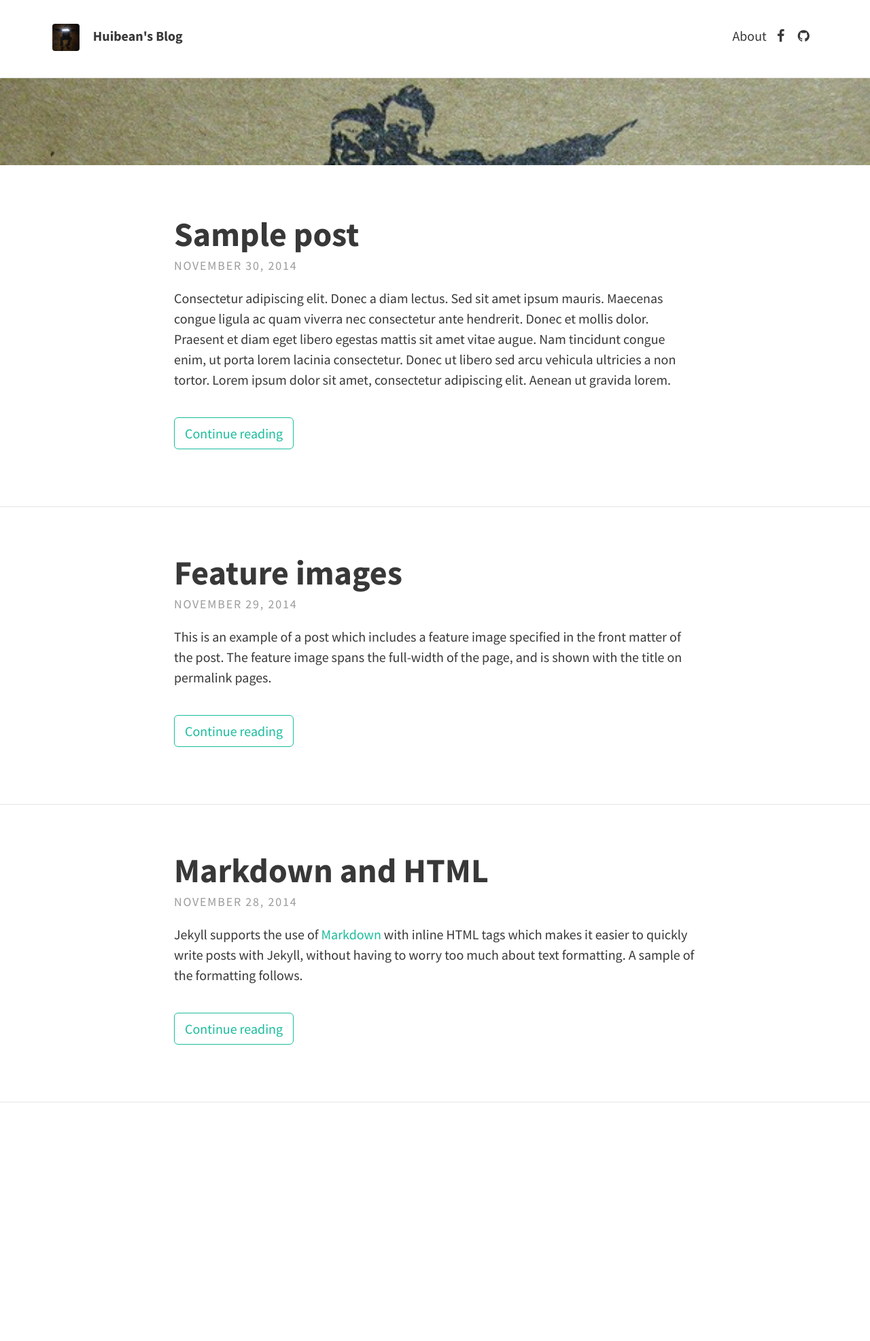
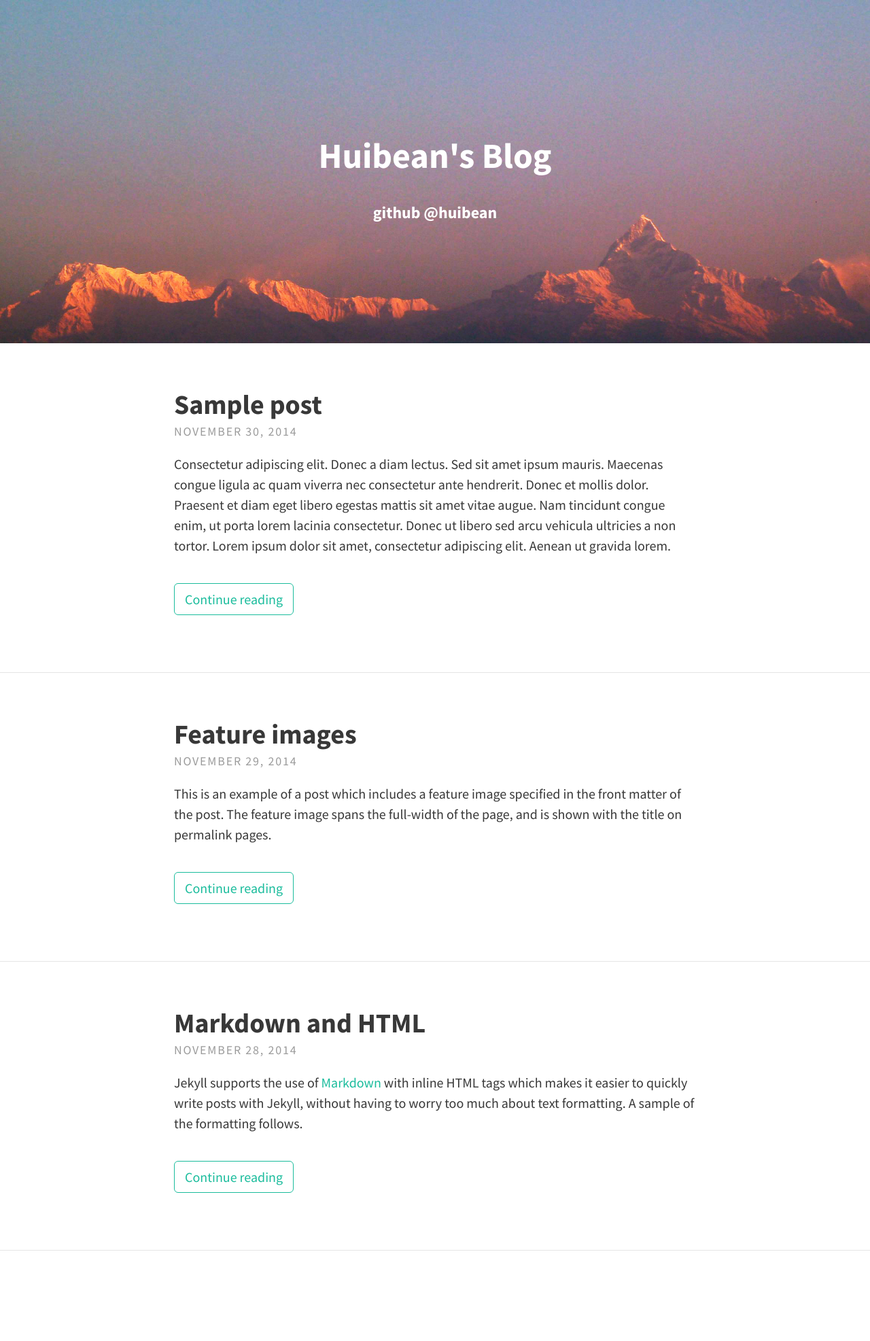
Before and after one commit to Huibean/huibean.github.io, a Jekyll site: the page built from index.html, in a window 1280 px wide. Shown: the whole page at 68% size. Built offline with Jekyll 4.4.1, drawn with Linux system fonts in a browser that asks for light colours; nearby versions of some CDN libraries; the list of posts is cut into pages by our own code; before the commit the page ends 1755 px from its top, so only the background shows below that.

Commit message:
change index

```diff
--- /dev/null
+++ b/_layouts/index.html
@@ -0,0 +1,10 @@
+<!DOCTYPE html>
+<html class="no-js">
+  {% include head.html %}
+  <body>
+    <div class="content">
+      {{ content }}
+    </div>
+    {% include footer.html %}
+  </body>
+</html>
--- a/_sass/base/_global.scss
+++ b/_sass/base/_global.scss
@@ -35,9 +35,19 @@ h1, h2, h3, h4, h5, h6 {
     color: $text-color;
   }
 }
-h1 {
-  font-size: 2.5em;
-}
+
+@media screen and (min-width: 64em) {
+  h1 {
+    font-size: 2.5rem; } }
+
+@media screen and (min-width: 42em) and (max-width: 64em) {
+  h1 {
+    font-size: 2.25rem; } }
+
+@media screen and (max-width: 42em) {
+  h1 {
+    font-size: 1.75rem; } }
+
 h2 {
   font-size: 2em;
 }
--- a/_sass/layouts/_index.scss
+++ b/_sass/layouts/_index.scss
@@ -1,3 +1,35 @@
+// Index image
+.index-img {
+  padding: 10rem 6rem;
+  color: #fff;
+  text-align: center;
+  background-size: cover;
+  h1 a {
+    color: white;
+  }
+  h3 a {
+    color: white;
+  }
+}
+
+@media screen and (min-width: 64em) {
+  .index-img {
+    padding: 10rem 6rem;
+    h1 { font-size: 3.25rem; };
+    h3 { font-size: 1.5rem; } } }
+
+@media screen and (min-width: 42em) and (max-width: 64em) {
+  .index-img {
+    padding: 7rem 4rem;
+    h1 { font-size: 3.0rem; };
+    h3 { font-size: 1.5rem; } } }
+
+@media screen and (max-width: 42em) {
+  .index-img {
+    padding: 2rem 1rem;
+    h1 { font-size: 2.5rem; };
+    h3 { font-size: 1.0rem; } } }
+
 // Header text feature
 .call-out {
   @extend %padding-regular;
--- a/index.html
+++ b/index.html
@@ -1,14 +1,13 @@
 ---
-layout: default
+layout: index
 ---
 
 <div class="home">
-  {% if site.theme.header_text %}
-  <div class="call-out"
+  <div class="index-img"
   style="background-image: url('{{ site.baseurl }}/{{ site.theme.header_text_feature_image }}')">
-    {{ site.theme.header_text }}
+    <h1> <a href="{{ site.baseurl }}/"> {{ site.theme.title }} </a></h1>
+    <h3><a href="https://github.com/{{ site.theme.github }}" target="_blank">github @{{ site.theme.github }}</a></h3>
   </div>
-  {% endif %}
 
   <div class="posts">
     {% for post in paginator.posts %}
```
Also changed, not shown: img/23-1304021J637.jpg (deleted), img/index.jpg.
